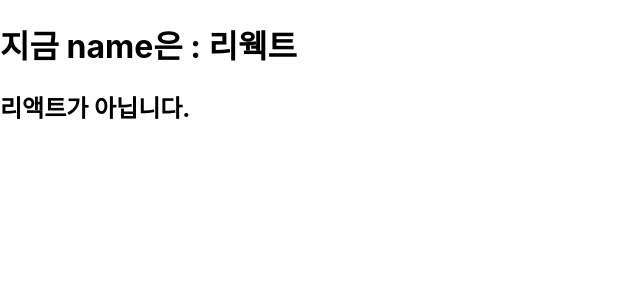
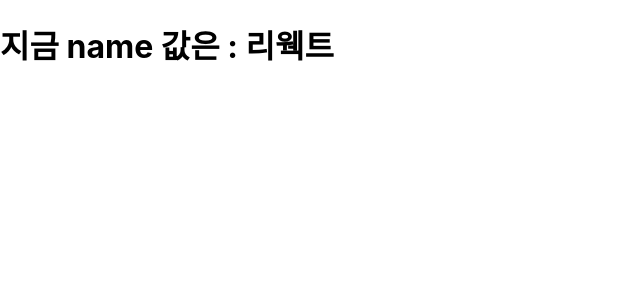
Before and after one commit to dohy-9443/ReactExample, a React (Create React App) app in the folder hello-react/: page / in a window 1280 px wide. Shown: the top 300 px of the page, without its empty margins (0-640 px from the left). Built offline with nearby package versions, Linux system fonts and the light colour scheme.

Commit message:
AND 연산자

```diff
--- a/hello-react/src/App.js
+++ b/hello-react/src/App.js
@@ -4,12 +4,8 @@ const App = () => {
   const name = "리웩트";
   return (
     <div>
-      <h1>지금 name은 : {name}</h1>
-      {name === "리액트" ? (
-        <h1>리액트 입니다.</h1>
-      ) : (
-        <h2>리액트가 아닙니다.</h2>
-      )}
+      <h1>지금 name 값은 : {name}</h1>
+      <div>{name === "리액트" ? <h1>리액트입니다.</h1> : null}</div>
     </div>
   );
 };
```
